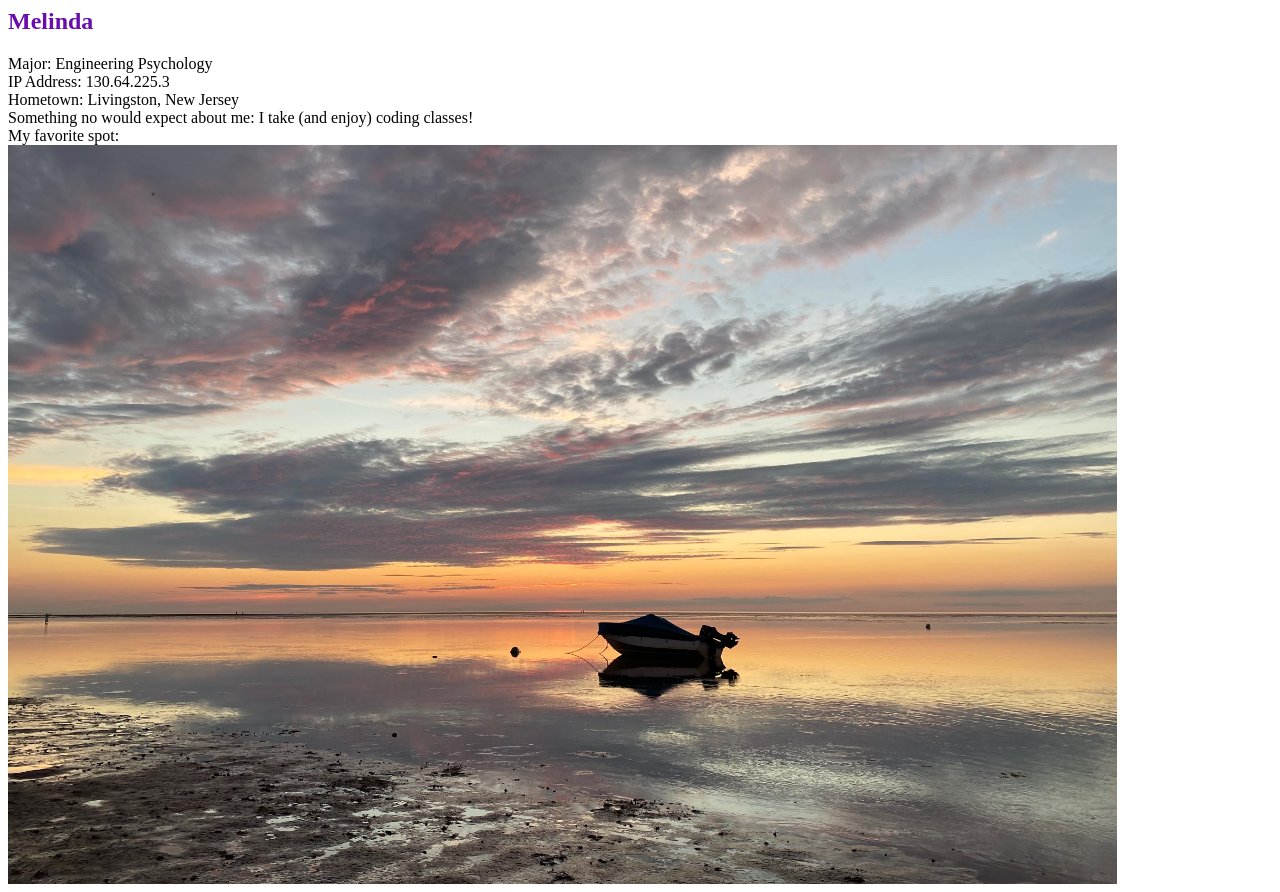
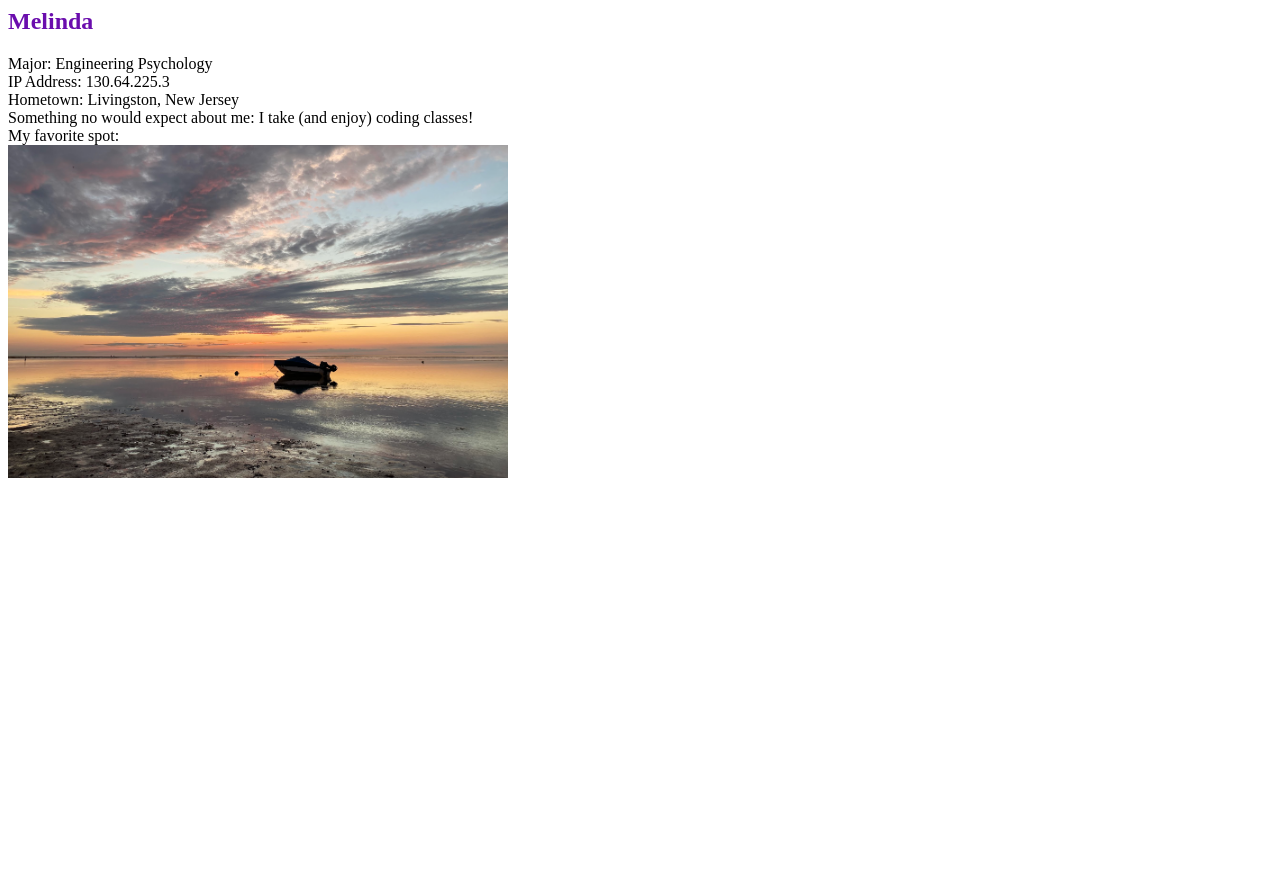
Before and after one commit to melindafern/comp20, a plain HTML site: page assignment1/melpage.html in a window 1280 px wide. After the commit the page ends 800 px from the top, so only its background shows below. Drawn offline with Linux system fonts and the light colour scheme.

Commit message:
changed width of image

```diff
--- a/assignment1/melpage.html
+++ b/assignment1/melpage.html
@@ -11,5 +11,5 @@
 </body>
 </html>
   My favorite spot: <br>
-  <img src = "favspot.png">
+  <img src = "favspot.png" width = "500">
 </html>
```
Also changed, not shown: 1 other file.
